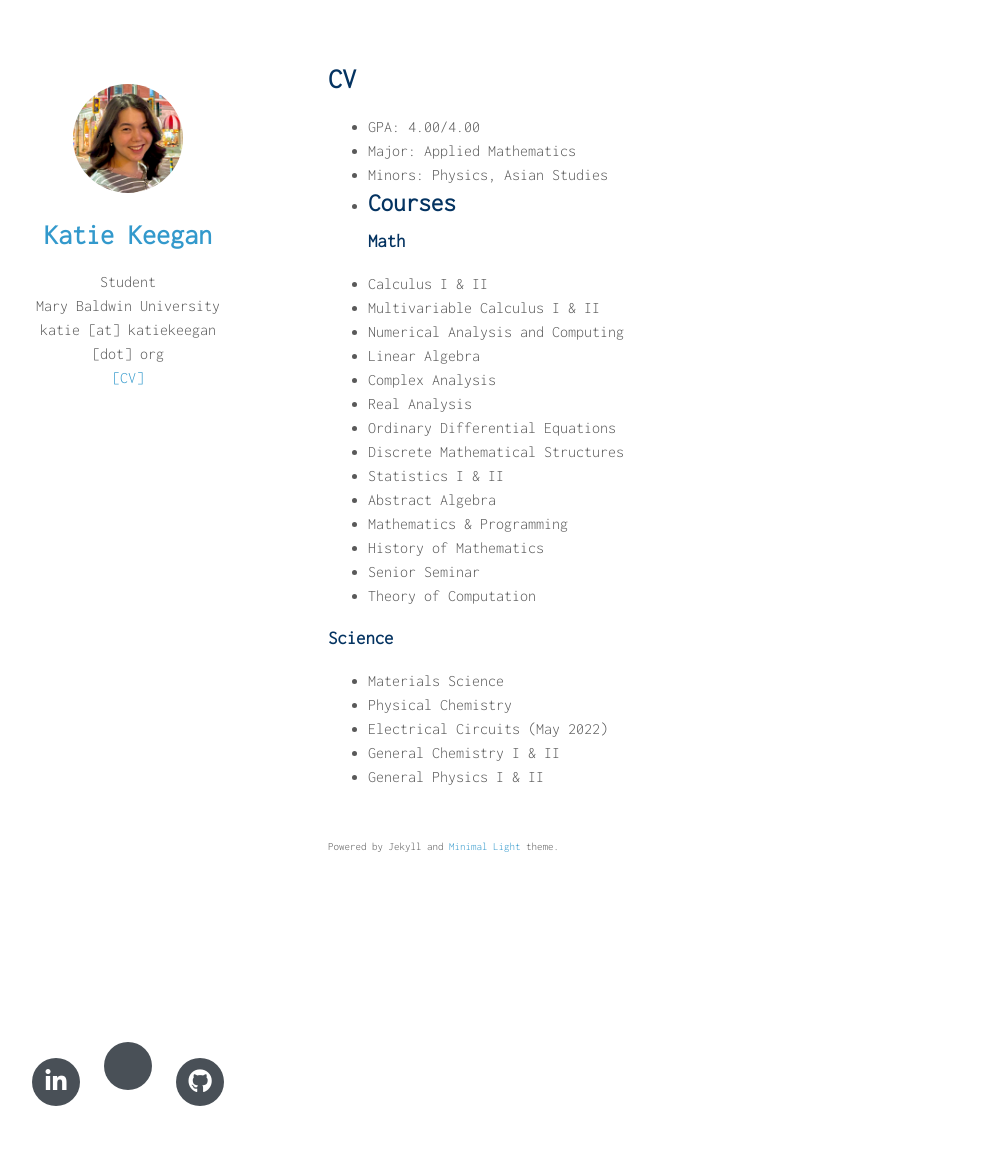
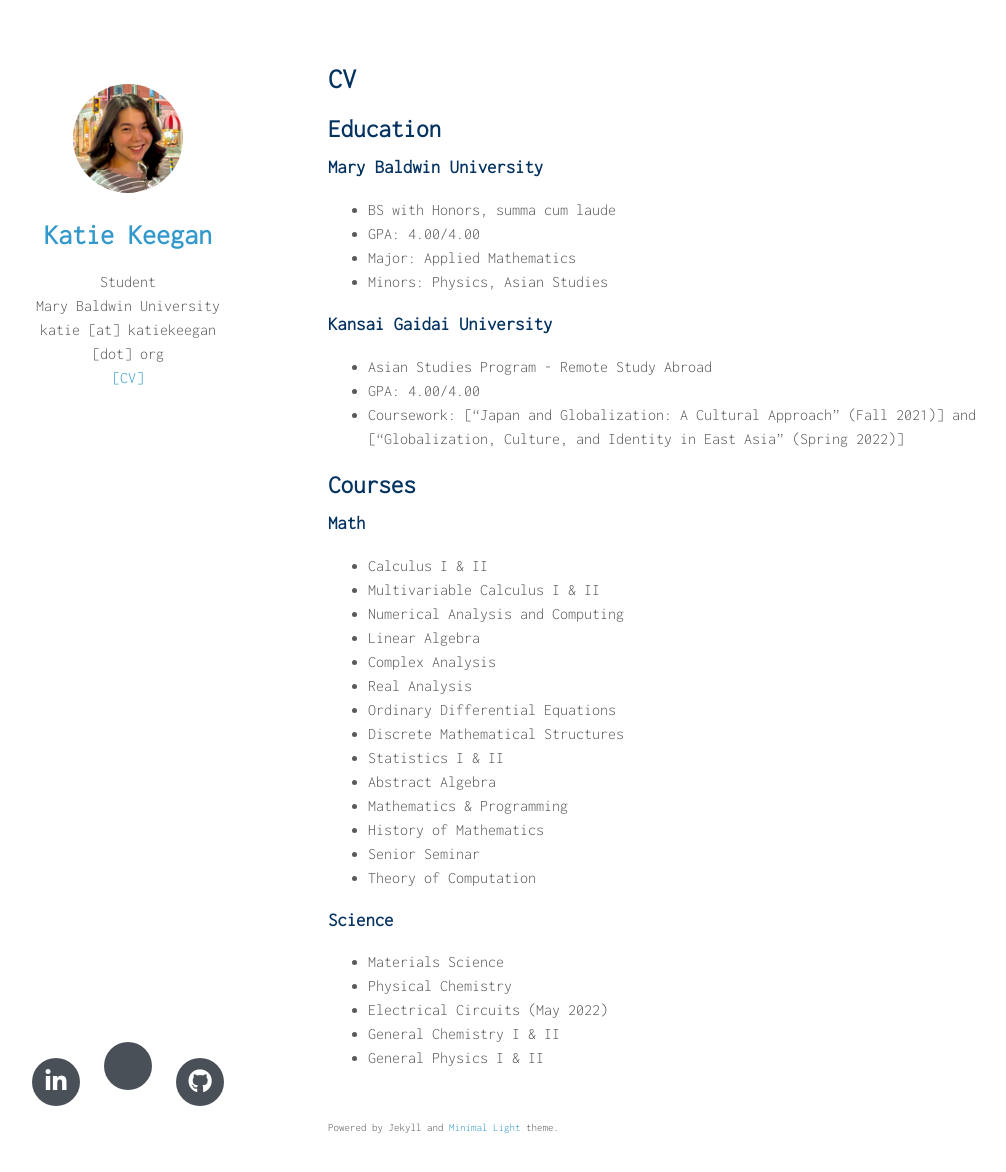
Before and after one commit to katiekeegan/katiekeegan, a Jekyll site: the page built from cv.md, in a window 1280 px wide and 1208 px high. Shown: the top 1172 px of the window, without its empty margins (142-1148 px from the left). Built offline with Jekyll 4.4.1, drawn with Linux system fonts in a browser that asks for light colours; nearby versions of some CDN libraries; a style sheet for code colours, icons or effects is not loaded; our own code applies the rules of GitHub Pages for plain Markdown files.

Commit message:
Update cv.md

```diff
--- a/cv.md
+++ b/cv.md
@@ -2,10 +2,18 @@
 layout: homepage
 ---
 # CV
+## Education
+### Mary Baldwin University
+- BS with Honors, summa cum laude
 - GPA: 4.00/4.00
 - Major: Applied Mathematics
 - Minors: Physics, Asian Studies
--
+
+### Kansai Gaidai University
+- Asian Studies Program - Remote Study Abroad
+- GPA: 4.00/4.00
+- Coursework: [“Japan and Globalization: A Cultural Approach” (Fall 2021)] and [“Globalization, Culture, and Identity in East Asia” (Spring 2022)]
+
 ## Courses
 ### Math
 - Calculus I & II
```
